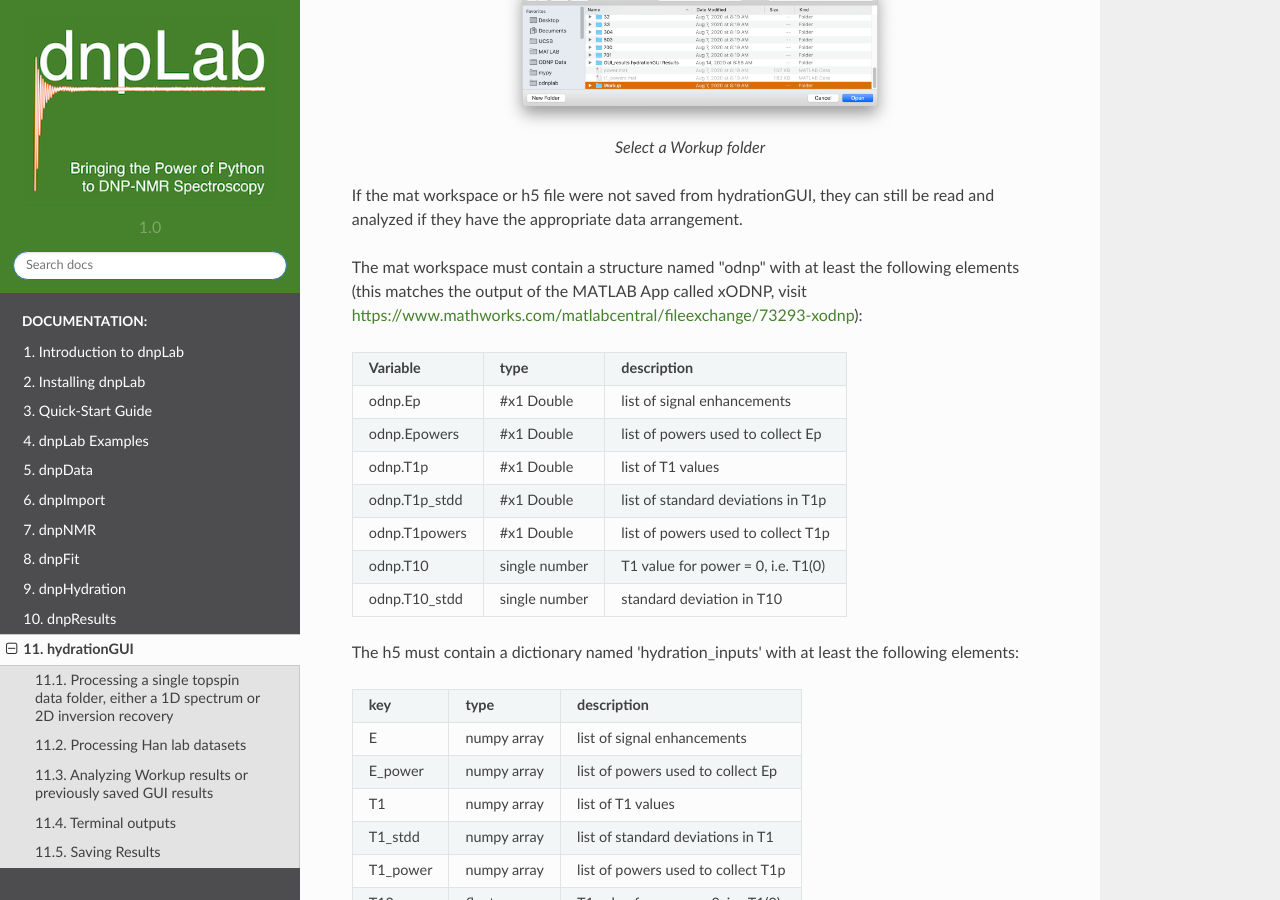
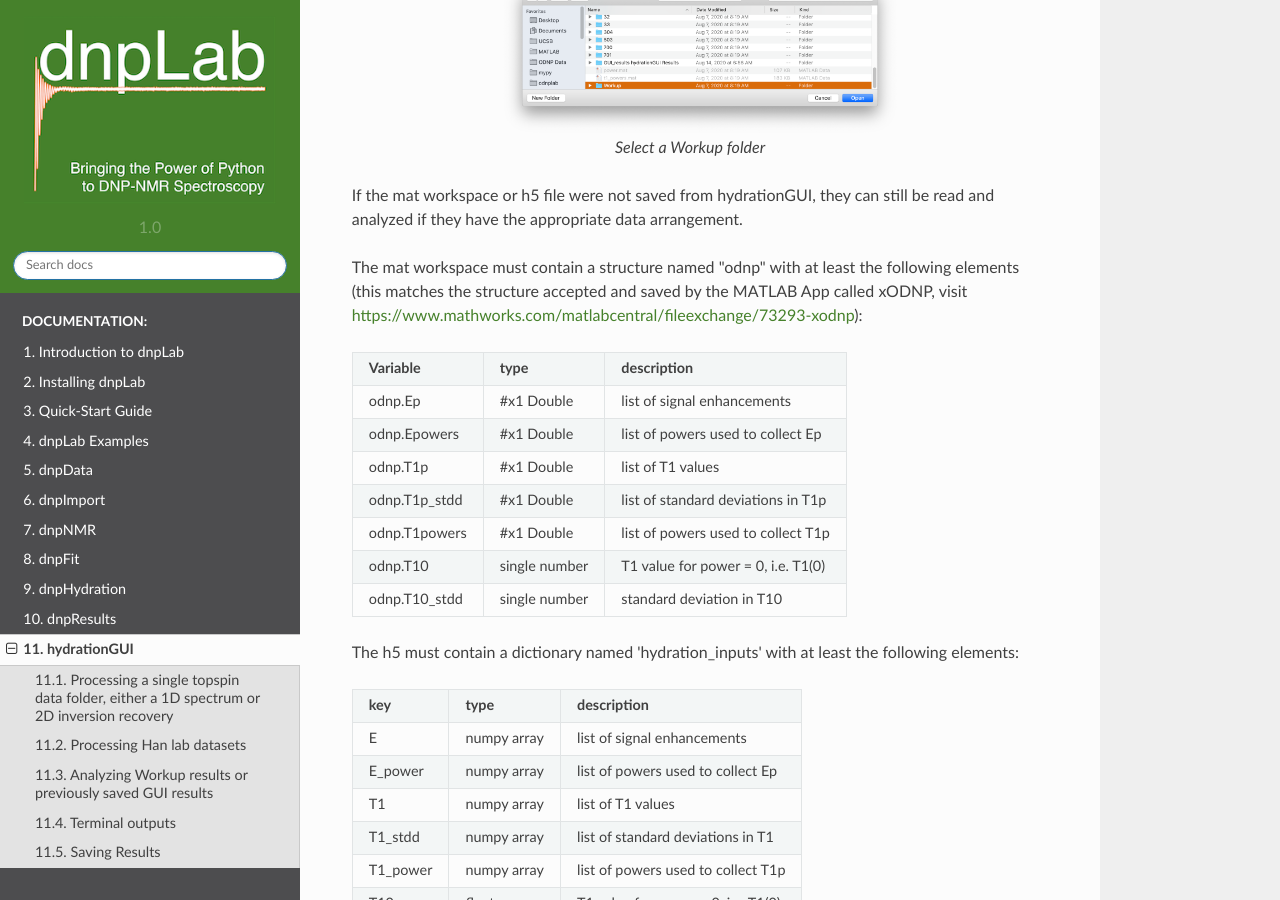
Before and after one commit to DNPLab/DNPLab, a Sphinx documentation site: the page built from docs/source/hydrationGUI.rst, in a window 1280 px wide and 900 px high, scrolled down 3853 px. Built offline with Sphinx 7.4.7 and the Read the Docs theme 2.0.0, drawn with Linux system fonts in a browser that asks for light colours.

Commit message:
small change to hydrationGUI.rst

```diff
--- a/docs/source/hydrationGUI.rst
+++ b/docs/source/hydrationGUI.rst
@@ -120,7 +120,7 @@ You may also load the results of “Workup” code processing with the Workup bu
 
 If the mat workspace or h5 file were not saved from hydrationGUI, they can still be read and analyzed if they have the appropriate data arrangement.
 
-The mat workspace must contain a structure named "odnp" with at least the following elements (this matches the output of the MATLAB App called xODNP, visit https://www.mathworks.com/matlabcentral/fileexchange/73293-xodnp):
+The mat workspace must contain a structure named "odnp" with at least the following elements (this matches the structure accepted and saved by the MATLAB App called xODNP, visit https://www.mathworks.com/matlabcentral/fileexchange/73293-xodnp):
 
 +------------------+-----------------+--------------------------------------+
 | **Variable**     | **type**        | **description**                      |
```
